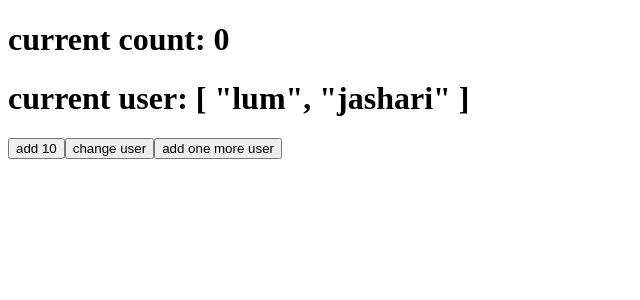
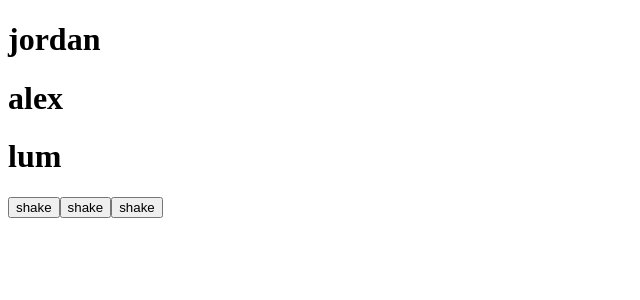
Before and after one commit to lum-jashari/10-vue-projects, a Vue app: page / in a window 1280 px wide. Shown: the top 300 px of the page, without its empty margins (0-640 px from the left). Built offline with nearby package versions, Linux system fonts and the light colour scheme.

Commit message:
managing state with ref() and nested refs

```diff
--- a/src/App.vue
+++ b/src/App.vue
@@ -1,10 +1,9 @@
 <script setup>
-import MyReactiveComponent from "./Components/MyReactiveComponent.vue";
+import MyRefComponent from "./Components/MyRefComponent.vue";
 </script>
 
 <template>
-  <MyReactiveComponent />
+  <MyRefComponent />
 </template>
 
 <style scoped></style>
-./Components/MyReactiveComponent.vue
--- a/src/Components/MyReactiveComponent.vue
+++ /dev/null
@@ -1,22 +0,0 @@
-<script setup>
-import { reactive } from "vue";
-
-let initialState = reactive({ value: { count: 0 }, user: ["lum", "jashari"] });
-
-const changeUser = () => {
-  initialState.user[0] = "michael";
-  initialState.user[1] = "philip";
-};
-</script>
-
-<template>
-  <h1>current count: {{ initialState.value.count }}</h1>
-  <h1>current user: {{ initialState.user }}</h1>
-  <button @click="initialState.value.count += 10">add 10</button>
-  <button @click="changeUser">change user</button>
-  <button @click="initialState.user.push('john doe')">add one more user</button>
-  <!-- <button @click="initialState.count++">+</button>
-  <button @click="initialState.count--">-</button> -->
-</template>
-
-<style lang="scss" scoped></style>
--- /dev/null
+++ b/src/Components/MyRefComponent.vue
@@ -0,0 +1,25 @@
+<script setup>
+import { reactive, ref } from "vue";
+
+// let username = ref("");
+// let users = ref(["michael", "john", "steve", "mark", "joe", "abraham"]);
+// let userInfo = ref({
+//   name: "lum",
+//   age: 20,
+//   location: ["NYC", "IDK"],
+//   married: false,
+// });
+
+let friend = reactive([ref("jordan"), ref("alex"), ref("lum")]);
+</script>
+
+<template>
+  <h1>{{ friend[0] }}</h1>
+  <h1>{{ friend[1] }}</h1>
+  <h1>{{ friend[2] }}</h1>
+  <button @click="friend[0] = '🤝🏻'">shake</button>
+  <button @click="friend[1] = '🤝🏻'">shake</button>
+  <button @click="friend[2] = '🤝🏻'">shake</button>
+</template>
+
+<style lang="scss" scoped></style>
```
